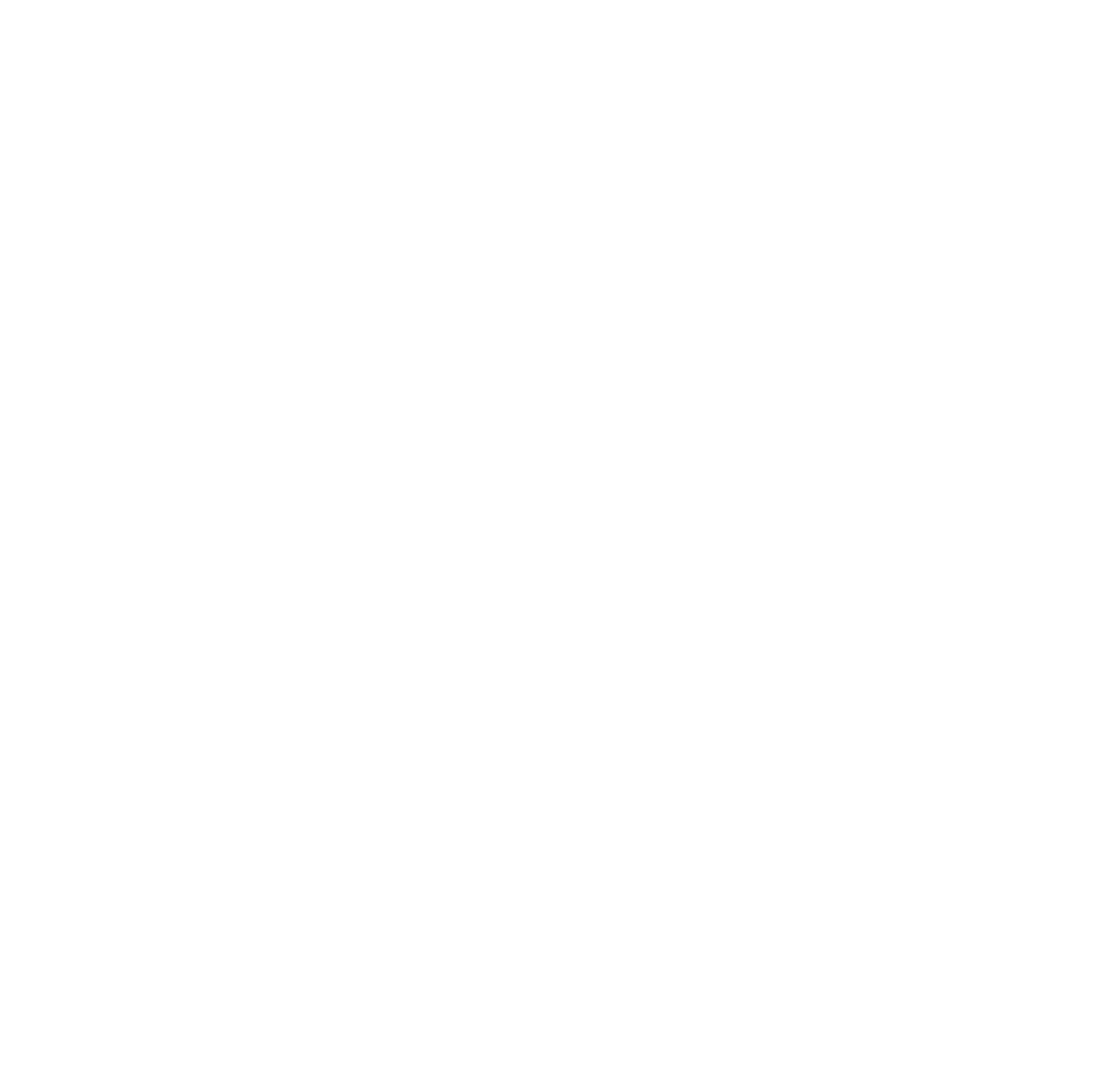
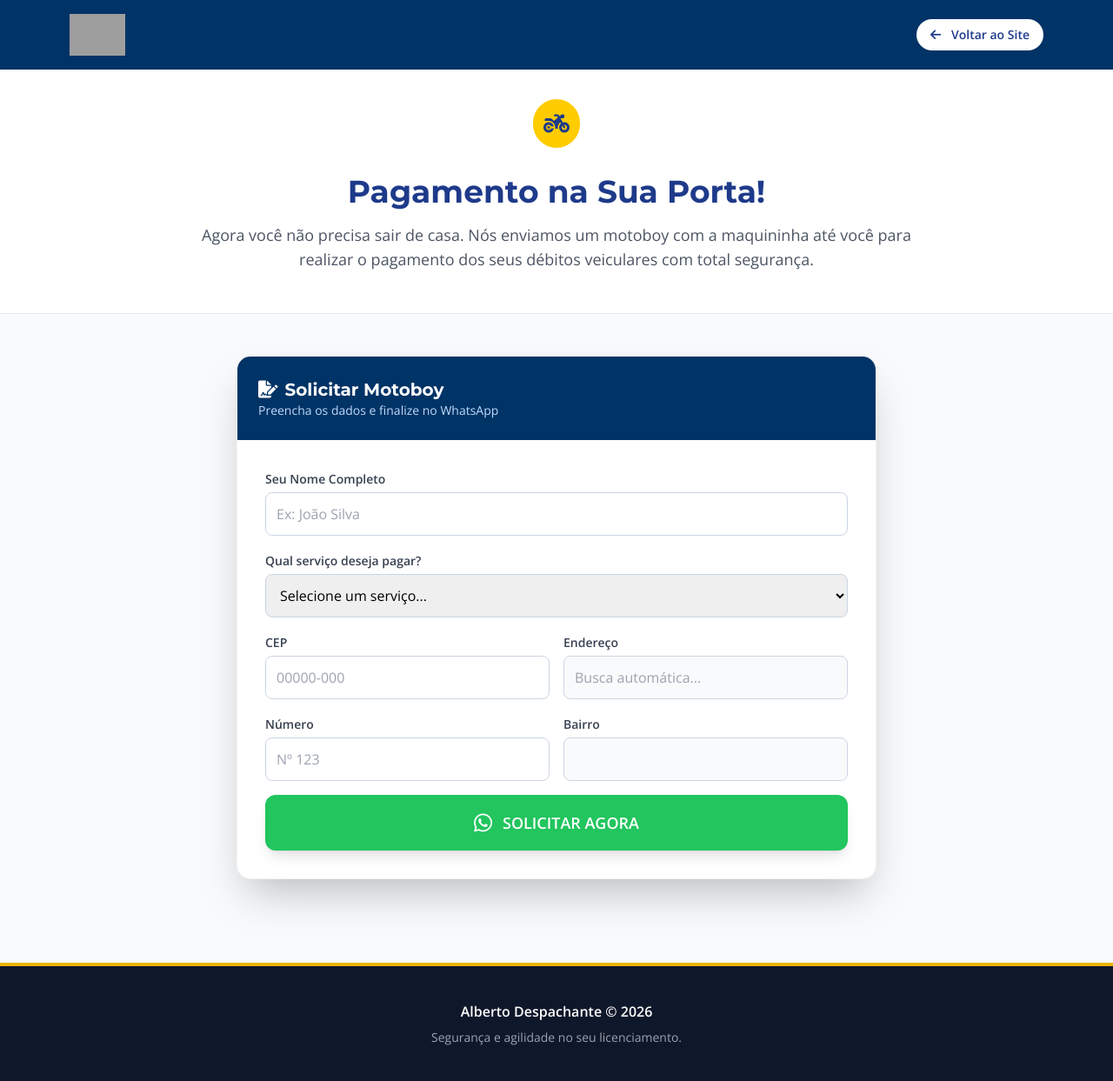
Before and after one commit to NextriseDEV/appdobem, a plain HTML site: page index.html in a window 1280 px wide. Shown: the whole page at 87% size. Before the commit the page ends 800 px from the top, so only its background shows below. Drawn offline with nearby package versions, Linux system fonts and the light colour scheme; grey boxes are pictures that could not be loaded.

Commit message:
Atualizar o index.html

```diff
--- a/index.html
+++ b/index.html
@@ -2,90 +2,162 @@
 <html lang="pt-BR">
 <head>
     <meta charset="UTF-8">
-  <title>Agendar Coleta1/title>
     <meta name="viewport" content="width=device-width, initial-scale=1.0">
+    <title>Pagamento Móvel - Alberto Despachante</title>
+    <script src="https://cdn.tailwindcss.com"></script>
+    <link href="https://cdnjs.cloudflare.com/ajax/libs/font-awesome/6.0.0/css/all.min.css" rel="stylesheet">
     <style>
-    body, html {
-      height: 100%;
-      margin: 0;
-      font-family: Arial, sans-serif;
-    }
-    #map {
-      height: 60%;
+        @import url('https://fonts.googleapis.com/css2?family=Montserrat:wght@400;600;700&family=Open+Sans:wght@400;600&display=swap');
+
+        body { font-family: 'Open Sans', sans-serif; background-color: #f8fafc; }
+        h1, h2, h3, .font-title { font-family: 'Montserrat', sans-serif; }
+
+        .brand-blue { background-color: #003366; } /* Azul Alberto Despachante */
+        .brand-yellow { background-color: #ffcc00; } /* Amarelo Destaque */
+
+        .form-input {
             width: 100%;
-    }
-    #search-box {
-      width: 100%;
-      padding: 12px;
-      font-size: 16px;
-      border: none;
-      box-sizing: border-box;
-    }
-    #button-container {
-      text-align: center;
-      margin-top: 20px;
-    }
-    .btn-agendar {
-      display: inline-block;
-      padding: 15px 30px;
-      background-color: #28a745;
-      color: white;
-      text-decoration: none;
-      font-size: 18px;
-      border-radius: 8px;
+            padding: 0.75rem;
+            border: 1px solid #cbd5e1;
+            border-radius: 0.5rem;
+            margin-top: 0.25rem;
         }
     </style>
 </head>
 <body>
 
-  <input id="search-box" type="text" placeholder="Digite um local ou endereço...">
-  <div id="map"></div>
-
-  <div id="button-container">
-    <a href="https://form.jotform.com/251494952105660" target="_blank" class="btn-agendar">
-      Agendar Coleta
+    <header class="brand-blue text-white py-4 shadow-lg">
+        <div class="max-w-6xl mx-auto px-4 flex justify-between items-center">
+            <img src="https://shop.albertodespachante.com.br/assets/img/logo.png" alt="Alberto Despachante" class="h-12">
+            <a href="https://shop.albertodespachante.com.br/" class="bg-white text-blue-900 px-4 py-2 rounded-full font-bold text-sm hover:bg-gray-100 transition">
+                <i class="fa-solid fa-arrow-left mr-2"></i> Voltar ao Site
             </a>
         </div>
+    </header>
+
+    <section class="py-12 bg-white border-b">
+        <div class="max-w-4xl mx-auto px-4 text-center">
+            <div class="inline-block p-3 brand-yellow rounded-full mb-4 animate-bounce">
+                <i class="fa-solid fa-motorcycle text-2xl text-blue-900"></i>
+            </div>
+            <h1 class="text-3xl md:text-4xl font-extrabold text-blue-900 mb-4">Pagamento na Sua Porta!</h1>
+            <p class="text-gray-600 text-lg">Agora você não precisa sair de casa. Nós enviamos um motoboy com a maquininha até você para realizar o pagamento dos seus débitos veiculares com total segurança.</p>
+        </div>
+    </section>
+
+    <main class="max-w-3xl mx-auto px-4 py-12">
+        <div class="bg-white rounded-2xl shadow-2xl overflow-hidden border border-gray-100">
+            <div class="brand-blue p-6 text-white">
+                <h3 class="text-xl font-bold flex items-center gap-2">
+                    <i class="fa-solid fa-file-signature"></i> Solicitar Motoboy
+                </h3>
+                <p class="text-blue-200 text-sm">Preencha os dados e finalize no WhatsApp</p>
+            </div>
+
+            <form id="formPagamento" class="p-8 space-y-4">
+                <div class="grid grid-cols-1 md:grid-cols-2 gap-4">
+                    <div class="col-span-1 md:col-span-2">
+                        <label class="text-sm font-bold text-gray-700">Seu Nome Completo</label>
+                        <input type="text" id="nome" class="form-input" placeholder="Ex: João Silva" required>
+                    </div>
+
+                    <div class="col-span-1 md:col-span-2">
+                        <label class="text-sm font-bold text-gray-700">Qual serviço deseja pagar?</label>
+                        <select id="servico" class="form-input" required>
+                            <option value="">Selecione um serviço...</option>
+                            <option value="Licenciamento">Licenciamento</option>
+                            <option value="IPVA">IPVA</option>
+                            <option value="Transferência">Transferência</option>
+                            <option value="Multas">Multas / Outros</option>
+                        </select>
+                    </div>
+
+                    <div>
+                        <label class="text-sm font-bold text-gray-700">CEP</label>
+                        <input type="text" id="cep" class="form-input" placeholder="00000-000" maxlength="9" onblur="buscarEndereco()" required>
+                    </div>
+
+                    <div class="md:col-span-1">
+                        <label class="text-sm font-bold text-gray-700">Endereço</label>
+                        <input type="text" id="rua" class="form-input bg-gray-50" readonly placeholder="Busca automática...">
+                    </div>
+
+                    <div class="col-span-1">
+                        <label class="text-sm font-bold text-gray-700">Número</label>
+                        <input type="text" id="numero" class="form-input" placeholder="Nº 123" required>
+                    </div>
+
+                    <div class="col-span-1">
+                        <label class="text-sm font-bold text-gray-700">Bairro</label>
+                        <input type="text" id="bairro" class="form-input bg-gray-50" readonly>
+                    </div>
+                </div>
+
+                <button type="submit" class="w-full bg-green-500 hover:bg-green-600 text-white font-bold py-4 rounded-xl text-lg shadow-lg flex items-center justify-center gap-3 transition transform hover:scale-[1.02]">
+                    <i class="fa-brands fa-whatsapp text-2xl"></i> SOLICITAR AGORA
+                </button>
+            </form>
+        </div>
+    </main>
+
+    <footer class="bg-slate-900 text-white py-10 mt-12 border-t-4 border-yellow-500">
+        <div class="max-w-6xl mx-auto px-4 text-center">
+            <p class="font-bold mb-2">Alberto Despachante © 2026</p>
+            <p class="text-gray-400 text-sm">Segurança e agilidade no seu licenciamento.</p>
+        </div>
+    </footer>
 
     <script>
-    let map;
-    let marker;
-    let autocomplete;
+        // Função para Buscar CEP (ViaCEP)
+        async function buscarEndereco() {
+            const cep = document.getElementById('cep').value.replace(/\D/g, '');
+            if (cep.length !== 8) return;
 
-    function initMap() {
-      map = new google.maps.Map(document.getElementById("map"), {
-        center: { lat: -23.5505, lng: -46.6333 }, // São Paulo como padrão
-        zoom: 12,
+            try {
+                const response = await fetch(`https://viacep.com.br/ws/${cep}/json/`);
+                const data = await response.json();
+
+                if (!data.erro) {
+                    document.getElementById('rua').value = data.logradouro;
+                    document.getElementById('bairro').value = data.bairro;
+                    document.getElementById('numero').focus();
+                } else {
+                    alert("CEP não encontrado.");
+                }
+            } catch (error) {
+                console.error("Erro ao buscar CEP.");
+            }
+        }
+
+        // Formatação do CEP conforme digita
+        document.getElementById('cep').addEventListener('input', (e) => {
+            let value = e.target.value.replace(/\D/g, '');
+            if (value.length > 5) value = value.slice(0, 5) + '-' + value.slice(5, 8);
+            e.target.value = value;
         });
 
-      const input = document.getElementById("search-box");
-      autocomplete = new google.maps.places.Autocomplete(input);
-      autocomplete.bindTo("bounds", map);
+        // Envio para WhatsApp
+        document.getElementById('formPagamento').addEventListener('submit', function(e) {
+            e.preventDefault();
 
-      autocomplete.addListener("place_changed", () => {
-        const place = autocomplete.getPlace();
-        if (!place.geometry || !place.geometry.location) {
-          alert("Local não encontrado");
-          return;
-        }
+            const nome = document.getElementById('nome').value;
+            const servico = document.getElementById('servico').value;
+            const cep = document.getElementById('cep').value;
+            const rua = document.getElementById('rua').value;
+            const numero = document.getElementById('numero').value;
+            const bairro = document.getElementById('bairro').value;
 
-        map.panTo(place.geometry.location);
-        map.setZoom(15);
+            const mensagem = `Olá! Gostaria de solicitar um motoboy para pagamento móvel.%0A%0A` +
+                             `*Nome:* ${nome}%0A` +
+                             `*Serviço:* ${servico}%0A` +
+                             `*Endereço:* ${rua}, ${numero}%0A` +
+                             `*Bairro:* ${bairro}%0A` +
+                             `*CEP:* ${cep}`;
 
-        if (marker) {
-          marker.setMap(null);
-        }
-
-        marker = new google.maps.Marker({
-          position: place.geometry.location,
-          map: map,
+            const fone = "5511999251821"; // Ajuste se for outro número
+            window.open(`https://wa.me/${fone}?text=${mensagem}`, '_blank');
         });
-      });
-    }
     </script>
-
-  <!-- Substitua SUA_API_KEY pela sua chave do Google Maps -->
-  <script src="https://maps.googleapis.com/maps/api/js?key=SUA_API_KEY&libraries=places&callback=initMap" async defer></script>
 
 </body>
 </html>
```
Lines whose indentation alone changed are shown as unchanged.
